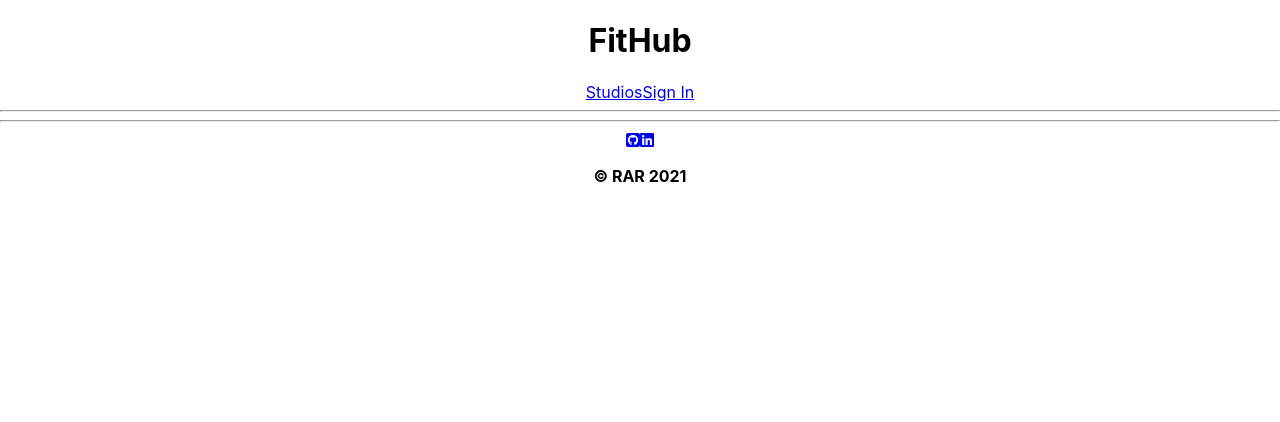
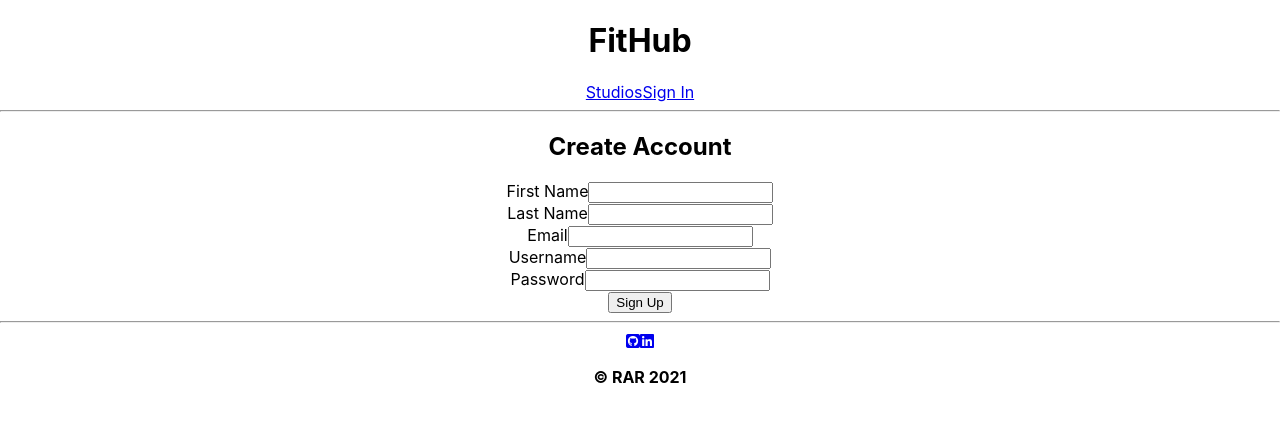
Before and after one commit to rararamberg/fithub, a React (Create React App) app in the folder client/: page /register in a window 1280 px wide. Shown: the top 422 px of the page. Built offline with nearby package versions, Linux system fonts and the light colour scheme.

Commit message:
creating register. handle change is working

```diff
--- a/client/src/App.js
+++ b/client/src/App.js
@@ -1,17 +1,44 @@
 import "./App.css";
 import Layout from "./components/Layout";
-import { Switch, Route } from "react-router-dom";
+import { Switch, Route, useHistory } from "react-router-dom";
 import Login from "./screens/Login/Login";
-import { useState } from "react";
-import { loginUser } from "./services/auth";
+import { useState, useEffect } from "react";
+import {
+  loginUser,
+  registerUser,
+  verifyUser,
+  removeToken,
+} from "./services/auth";
+import Register from "./screens/Register/Register";
 
 function App() {
   // objects of data start as null
   const [currentUser, setCurrentUser] = useState(null);
+  const history = useHistory();
+
+  useEffect(() => {
+    const handleVerify = async () => {
+      const userData = await verifyUser();
+      setCurrentUser(userData);
+    };
+    handleVerify();
+  }, []);
 
   const handleLogin = async (formData) => {
     const userData = await loginUser(formData);
     setCurrentUser(userData);
+    history.push("/");
+  };
+  const handleRegister = async (formData) => {
+    const userData = await registerUser(formData);
+    setCurrentUser(userData);
+    history.push("/");
+  };
+
+  const handleLogout = () => {
+    setCurrentUser(null);
+    localStorage.removeItem("authToken");
+    removeToken();
   };
 
   return (
@@ -21,6 +48,9 @@ function App() {
           <Route path="/signin">
             <Login handleLogin={handleLogin} />
           </Route>
+          <Route path="/register">
+            <Register handleRegister={handleRegister} />
+          </Route>
         </Switch>
       </Layout>
     </div>
--- a/client/src/screens/Register/Register.jsx
+++ b/client/src/screens/Register/Register.jsx
@@ -0,0 +1,74 @@
+import React, { useState } from "react";
+
+function Register(props) {
+  const [formData, setFormData] = useState({
+    first_name: "",
+    last_name: "",
+    email: "",
+    username: "",
+    password: "",
+  });
+
+  const { username, email, first_name, last_name, password } = formData;
+  // const { handleRegister } = props;
+
+  const handleChange = (e) => {
+    const { name, value } = e.target;
+    setFormData((prevState) => ({
+      ...prevState,
+      [name]: value,
+    }));
+  };
+
+  return (
+    <div>
+      <h2>Create Account</h2>
+      <form
+      // onSubmit={(e) => {
+      //   e.preventDefault();
+      //   handleRegister(formData);
+      // }}
+      >
+        <label>First Name</label>
+        <input
+          type="text"
+          name="first_name"
+          value={first_name}
+          onChange={handleChange}
+        />
+        <br />
+        <label>Last Name</label>
+        <input
+          type="text"
+          name="last_name"
+          value={last_name}
+          onChange={handleChange}
+        />
+        <br />
+        <label>Email</label>
+        <input type="text" name="email" value={email} onChange={handleChange} />
+        <br />
+        <label>Username</label>
+        <input
+          type="text"
+          name="username"
+          value={username}
+          onChange={handleChange}
+        />
+        <br />
+        <label>Password</label>
+        <input
+          type="password"
+          name="password"
+          value={password}
+          onChange={handleChange}
+        />
+        <br />
+
+        <button>Sign Up</button>
+      </form>
+    </div>
+  );
+}
+
+export default Register;
```
